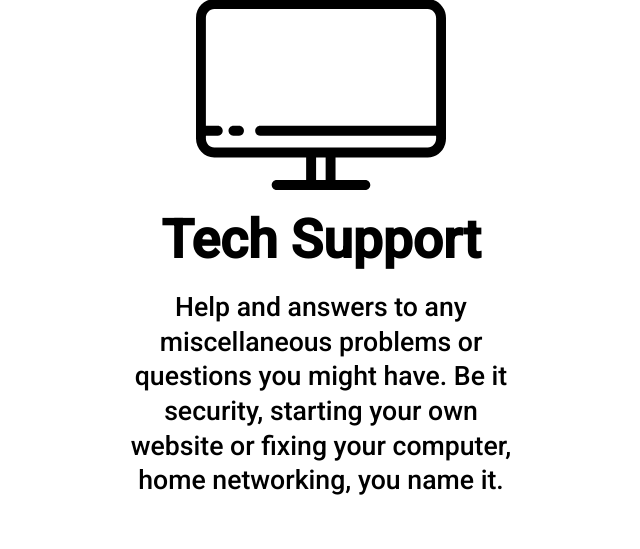
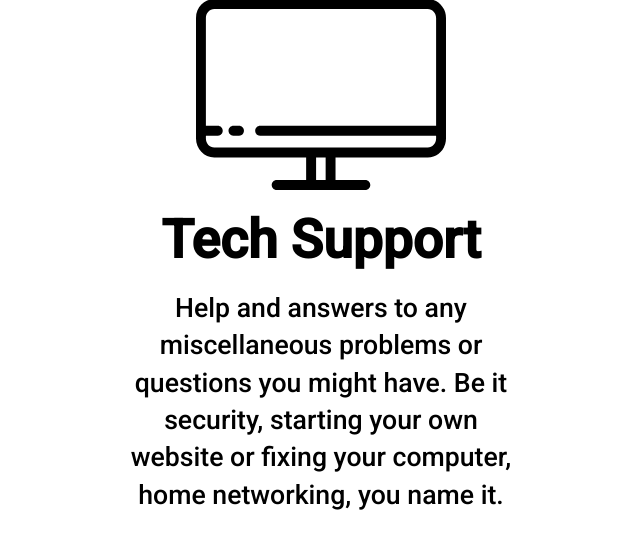
Before and after one commit to loganhawker/loganhawker.github.io, a PHP site: page /services in a window 1280 px wide. Shown: the part 121-670 px from the top of the page, without its empty margins (319-959 px from the left). Run offline with PHP 8.4, Linux system fonts and the light colour scheme.

Commit message:
Tweaked line height again

```diff
--- a/services/single.css
+++ b/services/single.css
@@ -110,7 +110,7 @@ a {
     text-align: center;
     display: block;
     font-weight: 100;
-    line-height: 1.3;
+    line-height: 1.4;
 }
 
 
```
